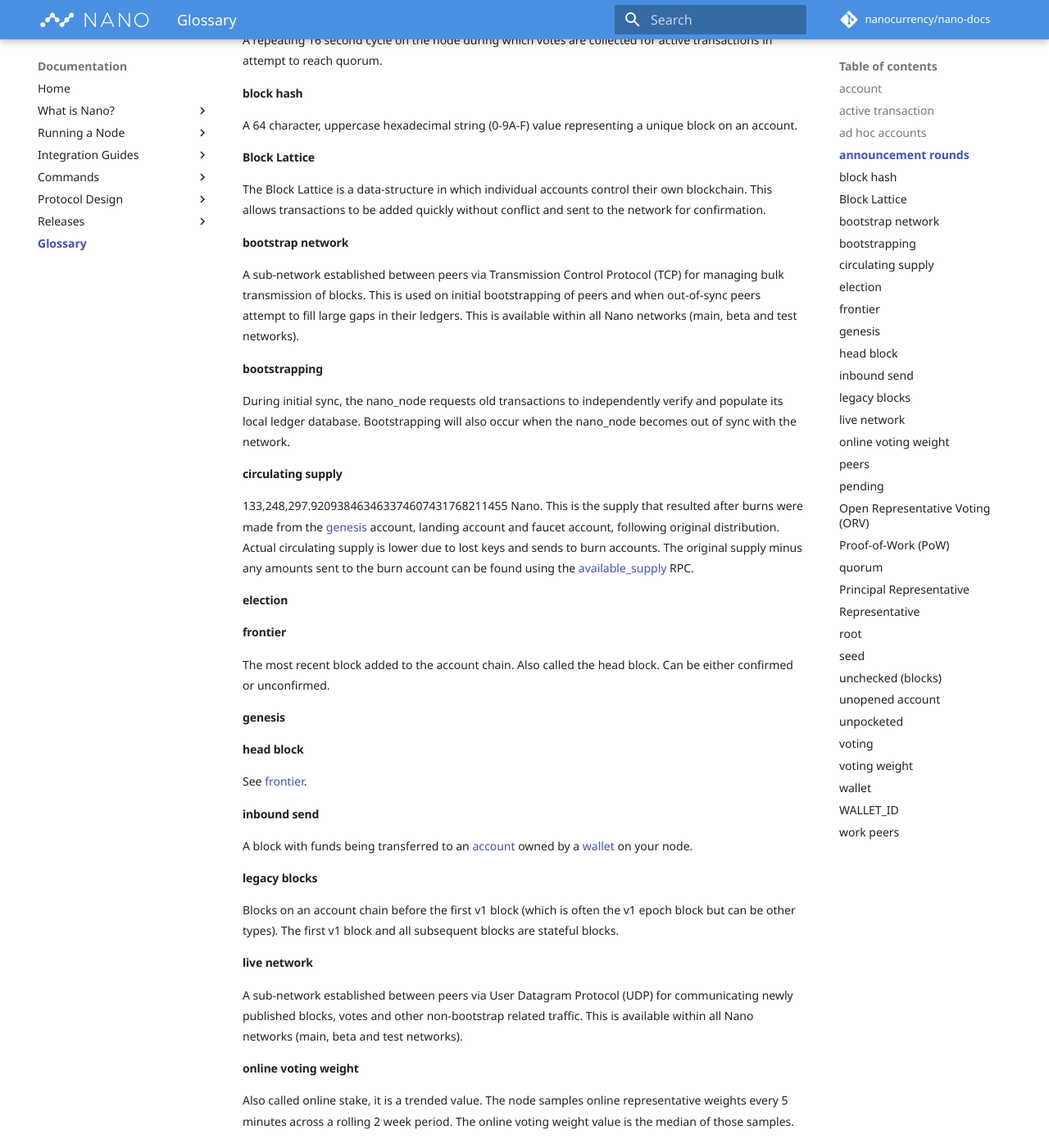
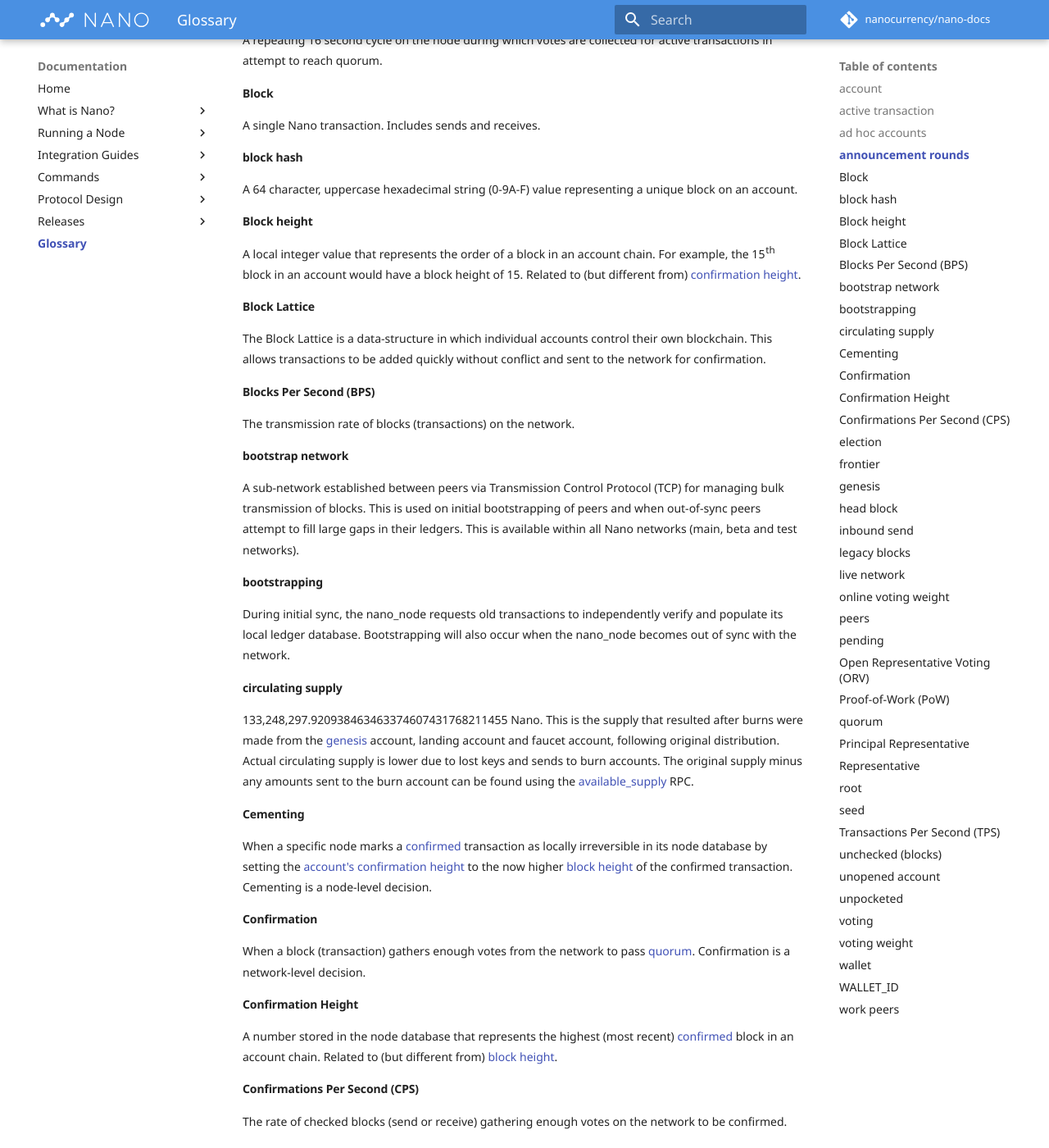
Before and after one commit to nanocurrency/nano-docs, an MkDocs documentation site: the page built from docs/glossary.md, in a window 1280 px wide and 1400 px high, scrolled down 483 px. Shown: the whole window at 82% size. Built offline with MkDocs 1.6.1 and Material for MkDocs 9.7.7, drawn with Linux system fonts in a browser that asks for light colours; formulas are drawn with MathJax 3; comment, search, counter and statistics services are not loaded; some of the changed text lies outside the part shown.

Commit message:
Update glossary.md
Adding definitions for:
- Block
- Block height
- Blocks per second
- Cementing
- Confirmation
- Confirmation height
- Confirmations per second
- Transactions per second

```diff
--- a/docs/glossary.md
+++ b/docs/glossary.md
@@ -10,11 +10,20 @@
 #### announcement rounds
 A repeating 16 second cycle on the node during which votes are collected for active transactions in attempt to reach quorum.
 
+#### Block
+A single Nano transaction. Includes sends and receives.
+
 #### block hash
 A 64 character, uppercase hexadecimal string (0-9A-F) value representing a unique block on an account.
 
+#### Block height
+A local integer value that represents the order of a block in an account chain. For example, the 15th block in an account would have a block height of 15. Related to (but different from) [confirmation height](#confirmation height).
+
 #### Block Lattice
 The Block Lattice is a data-structure in which individual accounts control their own blockchain. This allows transactions to be added quickly without conflict and sent to the network for confirmation.
+
+#### Blocks Per Second (BPS)
+The transmission rate of blocks (transactions) on the network.
 
 #### bootstrap network
 A sub-network established between peers via Transmission Control Protocol (TCP) for managing bulk transmission of blocks. This is used on initial bootstrapping of peers and when out-of-sync peers attempt to fill large gaps in their ledgers. This is available within all Nano networks (main, beta and test networks).
@@ -24,6 +33,18 @@
 
 #### circulating supply
 133,248,297.920938463463374607431768211455 Nano. This is the supply that resulted after burns were made from the [genesis](#genesis) account, landing account and faucet account, following original distribution. Actual circulating supply is lower due to lost keys and sends to burn accounts. The original supply minus any amounts sent to the burn account can be found using the [available_supply](/commands/rpc-protocol/#available_supply) RPC.
+
+#### Cementing
+When a specific node marks a [confirmed](#confirmation) transaction as locally irreversible in its node database by setting the [account's](#account) [confirmation height](#confirmation height) to the now higher [block height](#block height) of the confirmed transaction. Cementing is a node-level decision.
+
+#### Confirmation
+When a block (transaction) gathers enough votes from the network to pass [quorum](#quorum). Confirmation is a network-level decision.
+
+#### Confirmation Height
+A number stored in the node database that represents the highest (most recent) [confirmed](#confirmation) block in an account chain. Related to (but different from) [block height](#block height).
+
+#### Confirmations Per Second (CPS)
+The rate of checked blocks (send or receive) gathering enough votes on the network to be confirmed.
 
 #### election
 
@@ -74,6 +95,9 @@
 #### seed
 A 256-bit random value usually represented to the user as a 64 character hexidecimal (0-9 and A-F) value. Private keys are derived from a seed.
 
+#### Transactions Per Second (TPS)
+Often used to refer to the rate of complete transactions (i.e. one send and another receive) between two parties. (Confirmations Per Second)/2
+
 #### unchecked (blocks)
 
 #### unopened account
```
